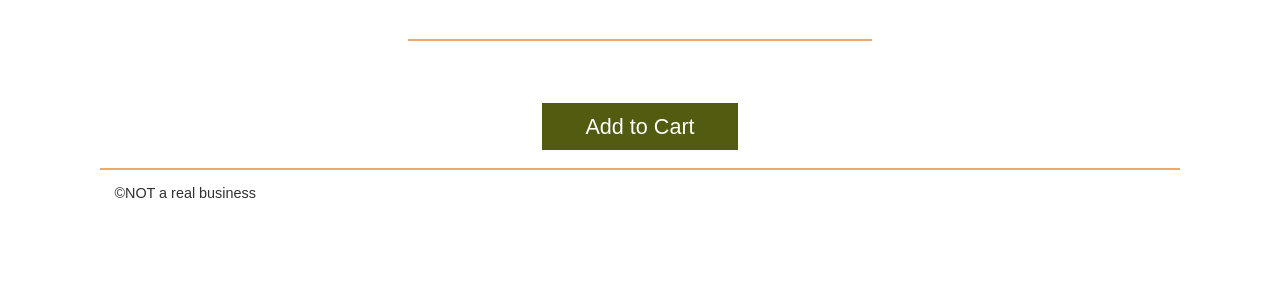
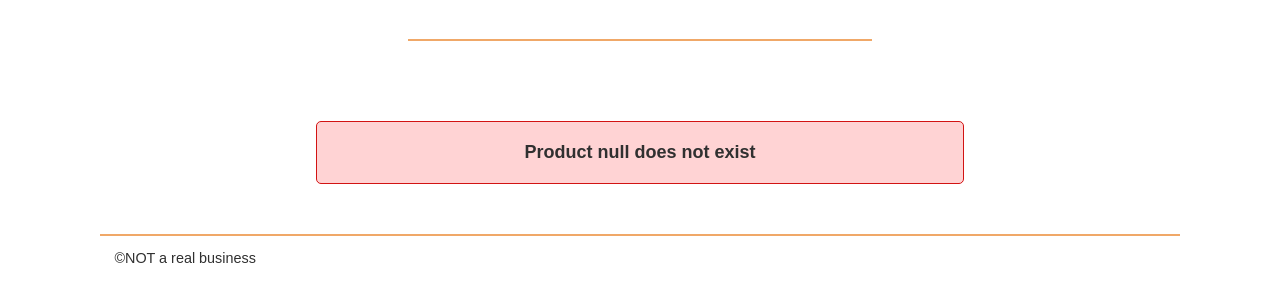
Before and after one commit to Genderson/wdd330-sleepoutside, a website built with Vite: page src/product_pages/index.html in a window 1280 px wide. Shown: the part 63-364 px from the top of the page. Built offline with nearby package versions, Linux system fonts and the light colour scheme; files whose address does not match are found by name.

Commit message:
production build issue resolvedProduct not found error handling for Product detail pag task completed

```diff
--- a/src/css/style.css
+++ b/src/css/style.css
@@ -210,6 +210,18 @@ button {
   display: none;
 }
 
+.error-message {
+  padding: 20px;
+  text-align: center;
+  border: 1px solid #d21313;
+  width: 60%;
+  margin: auto;
+  margin-bottom: 50px;
+  background-color: #ffc8cacc;
+  border-radius: 5px;
+  font-weight: bold;
+}
+
 @media screen and (min-width: 500px) {
   body {
     max-width: 1080px;
--- a/src/js/cart.js
+++ b/src/js/cart.js
@@ -5,10 +5,10 @@ function renderCartContents() {
   const htmlItems = cartItems.map((item) => cartItemTemplate(item));
   document.querySelector(".product-list").innerHTML = htmlItems.join("");
 
-  SumTotalItems(cartItems);
+  sumTotalItems(cartItems);
 }
 
-function SumTotalItems(cartItems) {
+function sumTotalItems(cartItems) {
   if (cartItems.length) {
     const total = cartItems.reduce(
       (sum, item) => sum + (item.FinalPrice || 0),
--- a/src/js/productDetails.mjs
+++ b/src/js/productDetails.mjs
@@ -7,7 +7,7 @@ export default async function productDetails(productId) {
   // get the details for the current product. findProductById will return a promise! use await or .then() to process it
   product = await findProductById(productId);
   // once we have the product details we can render out the HTML
-  renderProductDetails();
+  renderProductDetails(productId);
   // once the HTML is rendered we can add a listener to Add to Cart button
   document.getElementById("addToCart").addEventListener("click", addToCart);
 }
@@ -25,7 +25,9 @@ function addToCart() {
 
   setLocalStorage("so-cart", cartItems);
 }
-function renderProductDetails() {
+function renderProductDetails(productId) {
+
+  if(product){
     document.querySelector("#productName").innerText = product.Brand.Name;
     document.querySelector("#productNameWithoutBrand").innerText =
     product.NameWithoutBrand;
@@ -37,4 +39,16 @@ function renderProductDetails() {
     document.querySelector("#productDescriptionHtmlSimple").innerHTML =
     product.DescriptionHtmlSimple;
     document.querySelector("#addToCart").dataset.id = product.Id;
+
+    const cartTotal = document.querySelector("#addToCart");
+    cartTotal.classList.remove("hide");
   }
+  else{
+    const cartTotal = document.querySelector("#addToCart");
+    cartTotal.classList.add("hide");
+
+    const message = document.querySelector("#error-message");
+    message.textContent = `Product ${productId} does not exist`;
+    message.classList.remove("hide");
+  }
+}
--- a/src/product_pages/index.html
+++ b/src/product_pages/index.html
@@ -66,6 +66,7 @@
           <button id="addToCart" data-id="">Add to Cart</button>
         </div>
       </section>
+      <div id="error-message" class="error-message hide"></div>
     </main>
 
     <footer>&copy;NOT a real business</footer>
```
Lines whose indentation alone changed are shown as unchanged.
